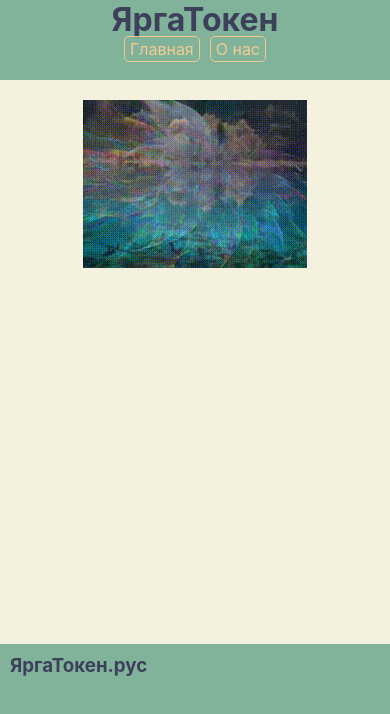
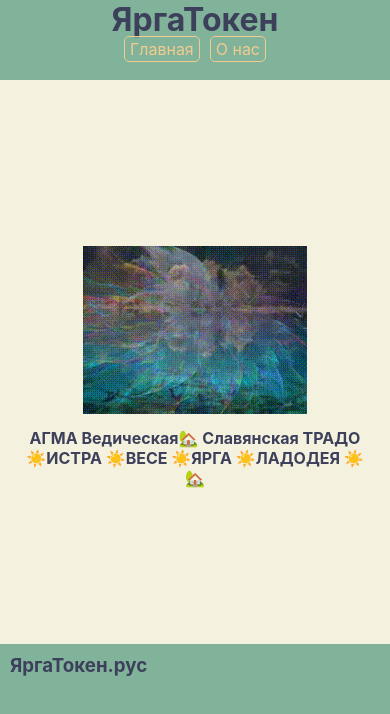
Before and after one commit to ogneyar/YargaToken, a React (Create React App) app: page /about in a window 390 px wide. Shown: the top 714 px of the page. Built offline with nearby package versions, Linux system fonts and the light colour scheme.

Commit message:
add @media

```diff
--- a/src/App.css
+++ b/src/App.css
@@ -14,8 +14,8 @@ body {
   min-height: calc(100vh - 300px);
   padding-top: 100px;
   margin: 0 auto;
-  /* display: flex; */
-  flex-direction: row;
+  display: flex;
+  flex-direction: column;
   justify-content: center;
   align-items: center;
 }
--- a/src/pages/About.css
+++ b/src/pages/About.css
@@ -1,3 +1,20 @@
 .about {
-    margin: 0;
+    /* margin: 0; */
 }
+.about div {
+    display: flex;
+    flex-direction: row;
+    justify-content: center;
+    align-items: center;
+    padding: 10px;
+}
+.about h4 {
+    /* background: rgb(207, 207, 207); */
+    padding: 10px;
+    /* border-radius: 5px; */
+}
+@media (max-width: 500px) {
+    .about div {
+        display: block;
+    }
+}
--- a/src/pages/About.js
+++ b/src/pages/About.js
@@ -1,20 +1,22 @@
-import './Home.css';
+import './About.css';
 
 import React from 'react';
 
 export const About = () => {
     return (
-        <>
+        <div className="about">
+            <div>
 
-            <img src="/video/about-yarga.gif" alt="about-yarga" />
+                <img src="/video/about-yarga.gif" alt="about-yarga" />
 
+                <h4>АГМА Ведическая🏡 Славянская ТРАДО ☀️ИСТРА ☀️ВЕСЕ ☀️ЯРГА ☀️ЛАДОДЕЯ ☀️🏡</h4>
 
-            {/* <h1>О нас</h1> */}
+            </div>
 
-            {/* <video autoplay>
+             {/* <video autoplay>
                 <source src="/video/about-yarga.mp4" type='video/mp4; codecs="avc1.42E01E, mp4a.40.2"' />
             </video> */}
 
-        </>
+        </div>
     );
 }
--- a/src/pages/Home.css
+++ b/src/pages/Home.css
@@ -1,3 +1,11 @@
+.home div {
+    display: flex;
+    flex-direction: row;
+    justify-content: center;
+    align-items: center;
+    padding: 10px;
+}
+
 .home h1 {
     background: rgb(207, 207, 207);
     padding: 10px;
@@ -9,3 +17,8 @@
 .home p {
     color: #e07a5f;
 }
+@media (max-width: 700px) {
+    .home div {
+        display: block;
+    }
+}
--- a/src/pages/Home.js
+++ b/src/pages/Home.js
@@ -4,20 +4,20 @@ import './Home.css';
 export const Home = () => {
     return (
         <div className="home">
-            <img src="/image/yarga.jpg" alt="yarga" width="200px" />
-            <h2>Солнечные ☀️Друзья 🙌БЛАГАдарю🏡 ЗА всё☀️ там ведь в припеве звучит ЯРГА что в общем переводе с Буквицы значит ЯРГА =  Движение к Солнцу☀️</h2>
+
+            <div>
+                <img src="/image/yarga.jpg" alt="yarga" width="200px" />
+                <h2>Солнечные ☀️Друзья 🙌БЛАГАдарю🏡 ЗА всё☀️ там ведь в припеве звучит ЯРГА что в общем переводе с Буквицы значит ЯРГА =  Движение к Солнцу☀️</h2>
+            </div>
 
             <br /><hr /><br />
+            <div>
+                <h3>Солнечные ☀️СоРатники и СоРатницы кому интересно🙌  жить в Своём ЭКОдоме🏡 на своей Солнечной☀️ земле - готовые РЕЗУЛЬТАТЫ Группы Компаний SkyWay Вы можете увидеть <a href="http://rsw-systems.com/?r=13907">ЗДЕСЬ</a></h3>
 
-            <h3>Солнечные ☀️СоРатники и СоРатницы кому интересно🙌  жить в Своём ЭКОдоме🏡 на своей Солнечной☀️ земле - готовые РЕЗУЛЬТАТЫ Группы Компаний SkyWay Вы можете увидеть <a href="http://rsw-systems.com/?r=13907">ЗДЕСЬ</a></h3>
+                <img src="/image/skyway.jpg" alt="yarga" width="200px" />
 
-            <img src="/image/skyway.jpg" alt="yarga" width="200px" />
-
-            <h3>Это проекты на СоФинансировании Кооперативными Целевыми Программами Потреб Кооперативом 🏡 Дом Кипрея 🌿 и ЗАдействуя ЯргаТокен.рус</h3>
-
-            {/* <h1>Ярга Токен</h1> */}
-            <br />
-            {/* <p>Сайт в разработке!</p> */}
+                <h3>Это проекты на СоФинансировании Кооперативными Целевыми Программами Потреб Кооперативом 🏡 Дом Кипрея 🌿 и ЗАдействуя ЯргаТокен.рус</h3>
+            </div>
 
         </div>
     );
```
Also changed, not shown: 1 other file (tests, documents, lock files or other folders).
